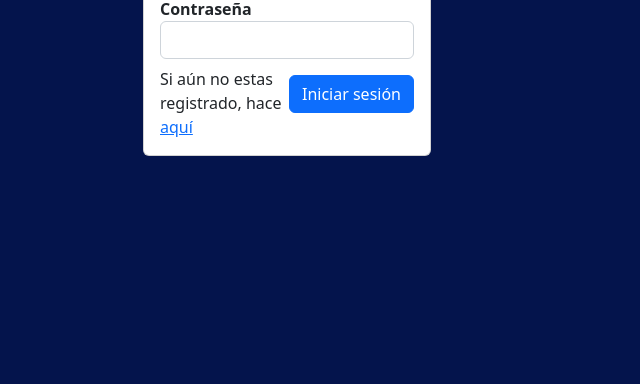
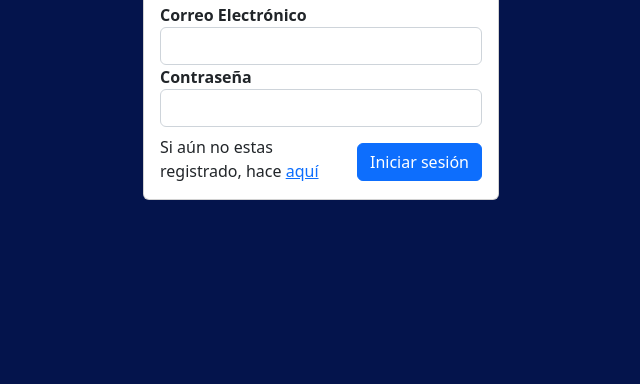
Before and after one commit to loubillone/plataforma_vw, a plain HTML site: page index.html in a window 1280 px wide. Shown: the part 416-800 px from the top of the page, without its empty margins (319-959 px from the left). Drawn offline with nearby package versions, Linux system fonts and the light colour scheme.

Commit message:
cambio tamaño de card de login y registro

```diff
--- a/index.html
+++ b/index.html
@@ -20,8 +20,8 @@
 
     <div class="container">
       <div class="row mt-3">
-        <div class="col-12 col-md-4 offset-md-4">
-          <div class="card" style="width: 18rem">
+        <div class="col-8 offset-2 col-md-4 offset-md-4">
+          <div class="card">
             <!--Logo de inicio de sesión-->
             <img
               src="assets/img/Volkswagen_logo_2019.svg.png"
```
Also changed, not shown: pages/registro.html (+2 -2 lines).
